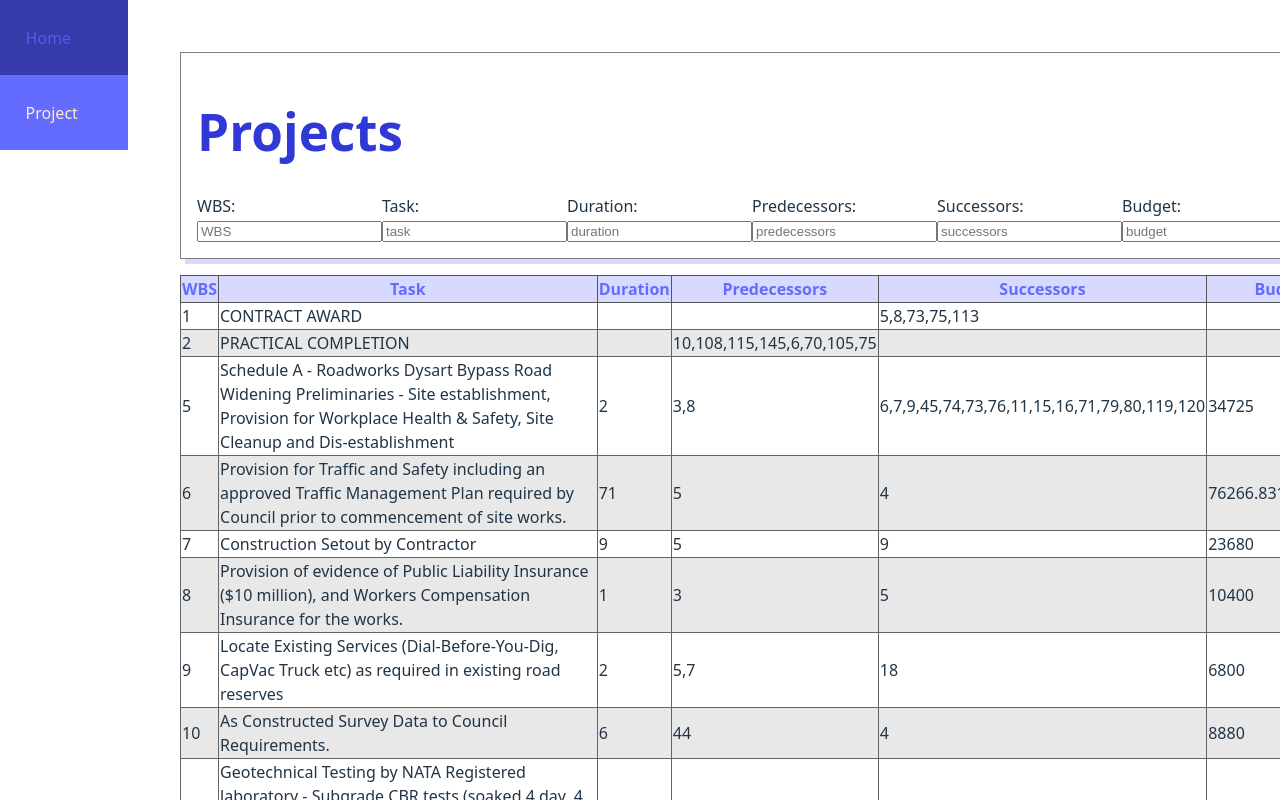
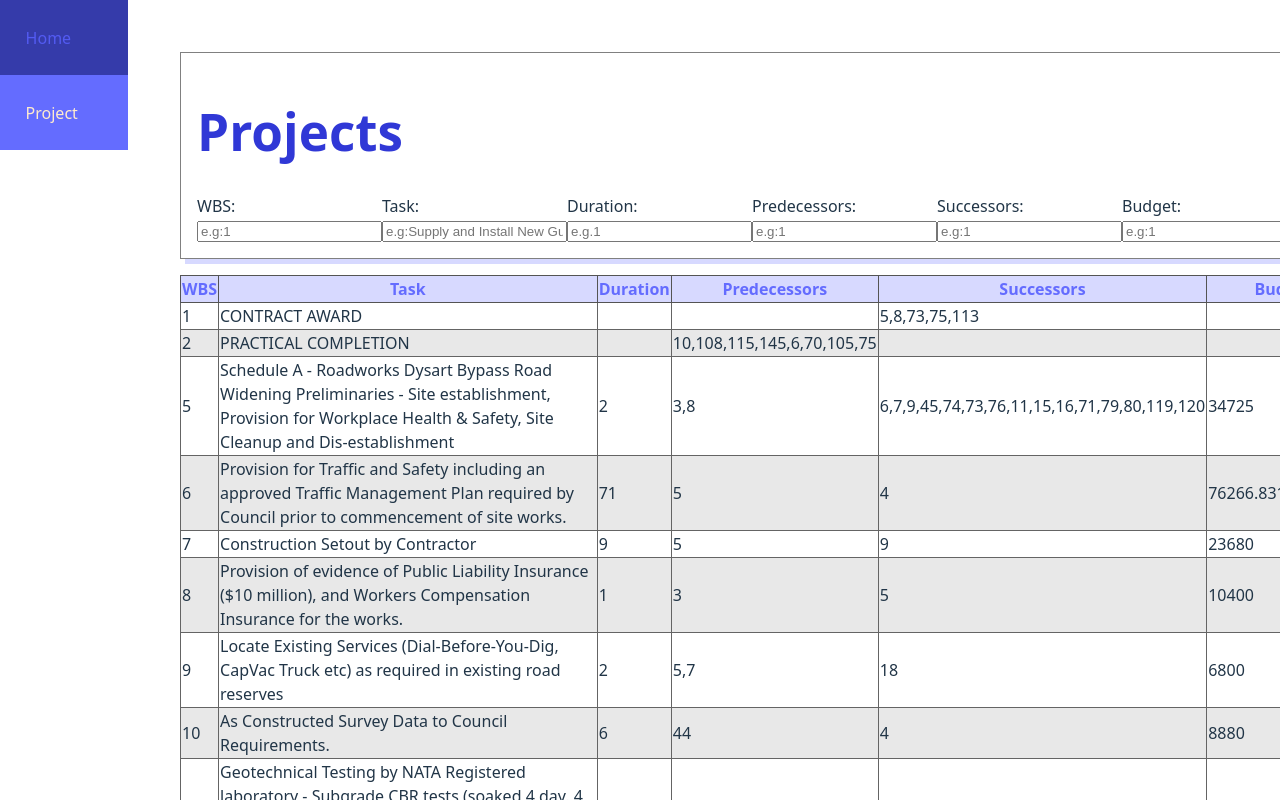
Before and after one commit to a23lisjo/examensarbete_artefakt, a React (Vite) app in the folder React applikation/react_projekthanterare/: page /project in a window 1280 px wide. Shown: the top 800 px of the page. Built offline with nearby package versions, Linux system fonts and the light colour scheme; data requests are answered from the project's data file.

Commit message:
Ändring: POST klar och returnerar nytt objekt

```diff
--- a/React applikation/react_projekthanterare/src/components/Form.jsx
+++ b/React applikation/react_projekthanterare/src/components/Form.jsx
@@ -1,4 +1,4 @@
-import React, {useState} from "react"
+import React, {useState, useEffect} from "react"
 
 const Form = ({onSubmit}) => {
     const [formData, setFormData] = useState({
@@ -9,30 +9,54 @@ const Form = ({onSubmit}) => {
         successors:"",
         budget:""
     })
-    const handleSubmit = (e) =>{
+    const handleSubmit = async (e) =>{
         e.preventDefault()
-        console.log(formData)
-        onSubmit(formData);
 
-        fetch("http://localhost:3000/project", {
+        const reMap = {
+            WBS: formData.wbs,
+            Task: formData.task,
+            Duration: formData.duration,
+            Predecessors: formData.predecessors,
+            Successors: formData.successors,
+            Budget: formData.budget
+        };
+
+        const res = await fetch("http://localhost:3000/project", {
             method:'POST',
             headers: {"Content-Type":"application/json"},
-            body: JSON.stringify(formData)
-        }).then (()=>{
-            console.log("Data added")
-        })
+            body: JSON.stringify(reMap)
+        });
+
+        const jsonData = await res.json();
+        onSubmit(reMap);
+
          setFormData({ wbs: "", task: "", duration: "", predecessors: "", successors:"", budget:""});
     }
+
+    function fillForm(data) {
+        setFormData({
+            wbs:          String(data.WBS ?? ""),
+            task:         String(data.Task ?? ""),
+            duration:     String(data.Duration ?? ""),
+            predecessors: String(data.Predecessors ?? ""),
+            successors:   String(data.Successors ?? ""),
+            budget:       String(data.Budget ?? "")
+        });
+    }
+
+    useEffect(() => {
+        window.__fillForm = fillForm;
+    }, []);
 
     return(
         <form onSubmit={handleSubmit}>
             <label>WBS:
                 <input
                     onChange={(e) => setFormData({...formData, wbs:e.target.value})}
-                    wbs="wbs"
+                    name="wbs"
                     value={formData.wbs}
                     type="text"
-                    placeholder="WBS"
+                    placeholder="e.g:1"
                 />
             </label>
             <label>Task:
@@ -41,7 +65,7 @@ const Form = ({onSubmit}) => {
                     name="task"
                     value={formData.task}
                     type="text"
-                    placeholder="task"
+                    placeholder="e.g:Supply and Install New Guide Posts"
                 />
             </label>
             <label>Duration:
@@ -50,7 +74,7 @@ const Form = ({onSubmit}) => {
                     name="duration"
                     value={formData.duration}
                     type="text"
-                    placeholder="duration"
+                    placeholder="e.g.1"
                 />
             </label>
             <label>Predecessors:
@@ -59,7 +83,7 @@ const Form = ({onSubmit}) => {
                     name="predecessors"
                     value={formData.predecessors}
                     type="text"
-                    placeholder="predecessors"
+                    placeholder="e.g:1"
                 />
             </label>
             <label>Successors:
@@ -68,7 +92,7 @@ const Form = ({onSubmit}) => {
                     name="successors"
                     value={formData.successors}
                     type="text"
-                    placeholder="successors"
+                    placeholder="e.g:1"
                 />
             </label>
             <label>Budget:
@@ -77,11 +101,11 @@ const Form = ({onSubmit}) => {
                     name="budget"
                     value={formData.budget}
                     type="text"
-                    placeholder="budget"
+                    placeholder="e.g:1"
                 />
             </label>
 
-            <button id="FormSubmitButton" type="submit">Add</button>
+            <button id="formSubmitButton" type="submit">Add</button>
         </form>
     )
 
```
